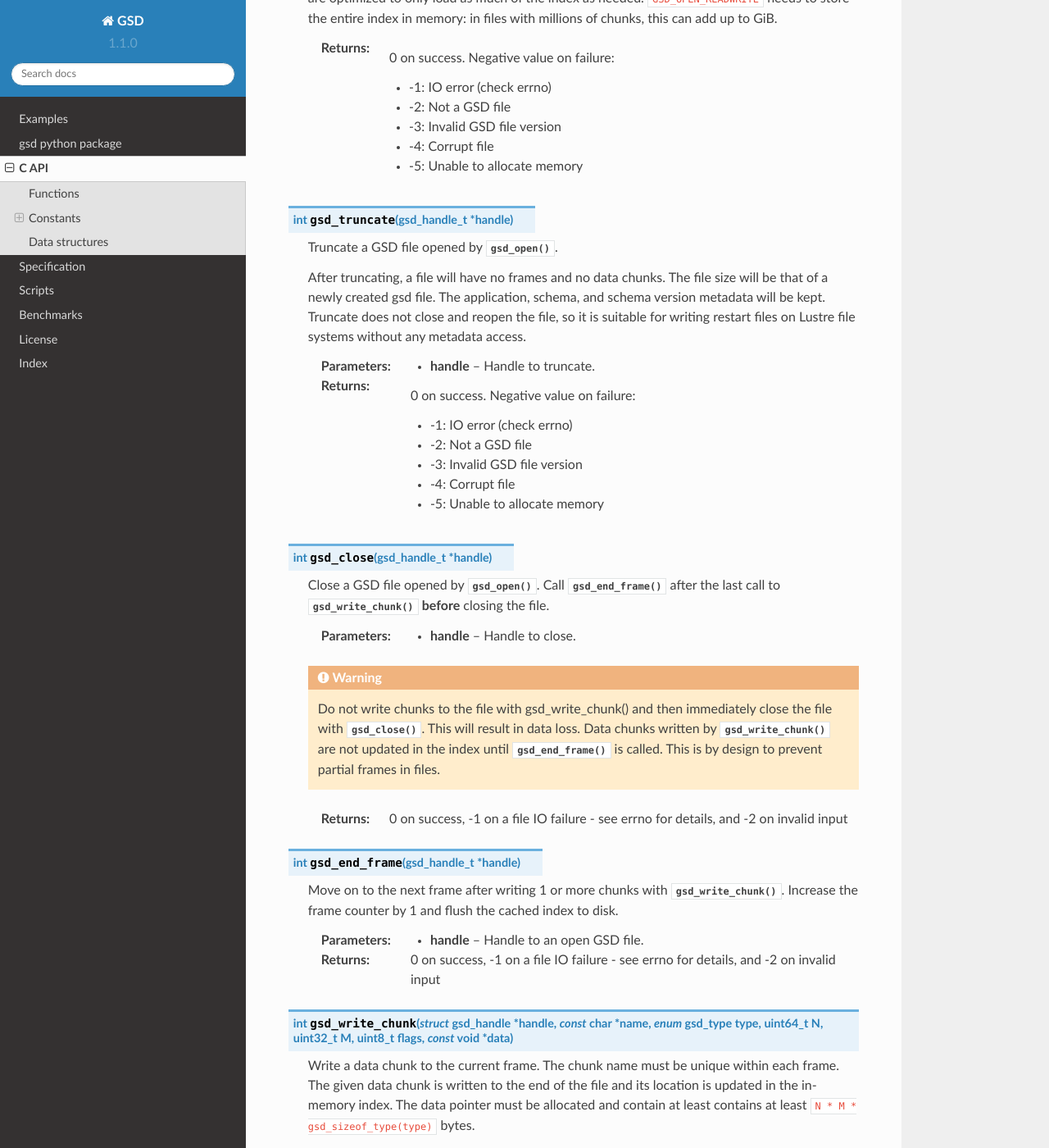
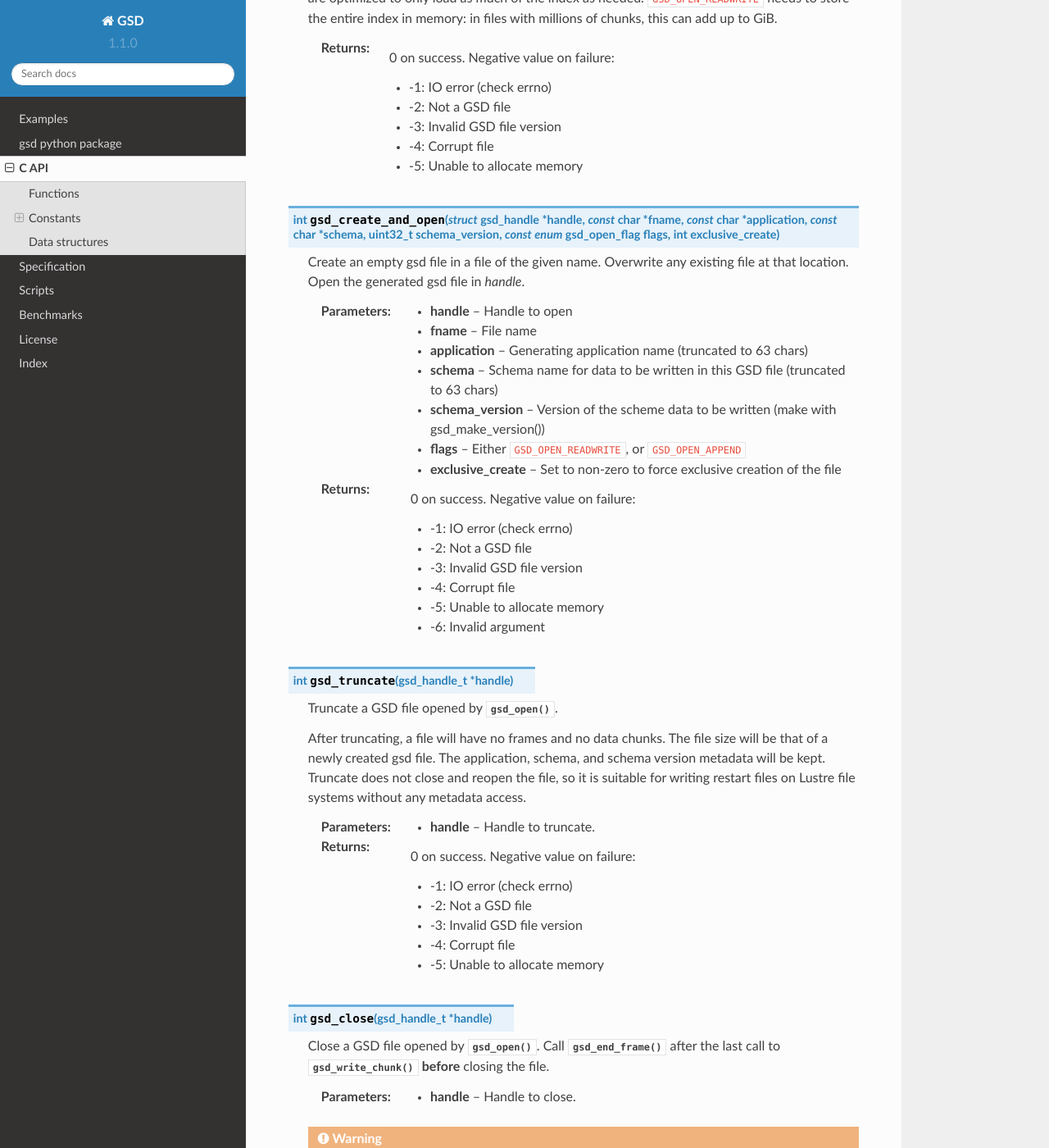
Before and after one commit to glotzerlab/gsd, a Sphinx documentation site: the page built from doc/c-api.rst, in a window 1280 px wide and 1400 px high, scrolled down 858 px. Shown: the whole window at 82% size. Built offline with Sphinx 7.4.7 and the Read the Docs theme 2.0.0, drawn with Linux system fonts in a browser that asks for light colours.

Commit message:
Document gsd_create_and_open

```diff
--- a/doc/c-api.rst
+++ b/doc/c-api.rst
@@ -44,6 +44,28 @@ Functions
         * -3: Invalid GSD file version
         * -4: Corrupt file
         * -5: Unable to allocate memory
+
+.. c:function:: int gsd_create_and_open(struct gsd_handle* handle, const char *fname, const char *application, const char *schema, uint32_t schema_version, const enum gsd_open_flag flags, int exclusive_create)
+
+    Create an empty gsd file in a file of the given name. Overwrite any existing file at that location.
+    Open the generated gsd file in *handle*.
+
+    :param handle: Handle to open
+    :param fname: File name
+    :param application: Generating application name (truncated to 63 chars)
+    :param schema: Schema name for data to be written in this GSD file (truncated to 63 chars)
+    :param schema_version: Version of the scheme data to be written (make with gsd_make_version())
+    :param flags: Either ``GSD_OPEN_READWRITE``, or ``GSD_OPEN_APPEND``
+    :param exclusive_create: Set to non-zero to force exclusive creation of the file
+
+    :return: 0 on success. Negative value on failure:
+
+        * -1: IO error (check errno)
+        * -2: Not a GSD file
+        * -3: Invalid GSD file version
+        * -4: Corrupt file
+        * -5: Unable to allocate memory
+        * -6: Invalid argument
 
 .. c:function:: int gsd_truncate(gsd_handle_t* handle)
 
```
